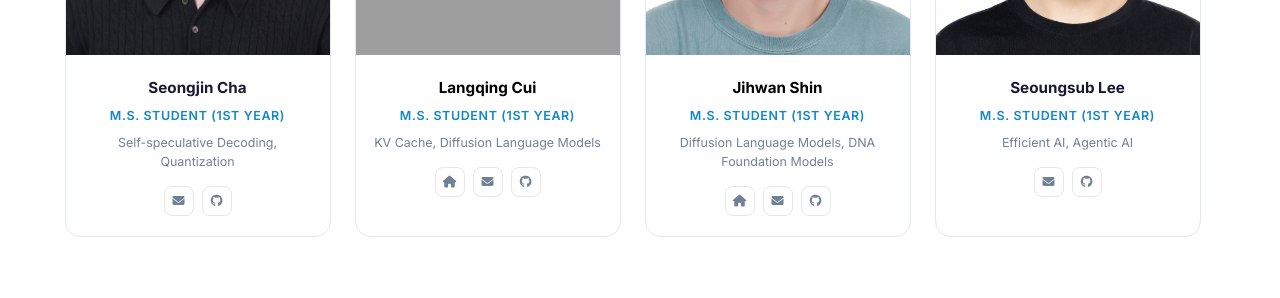
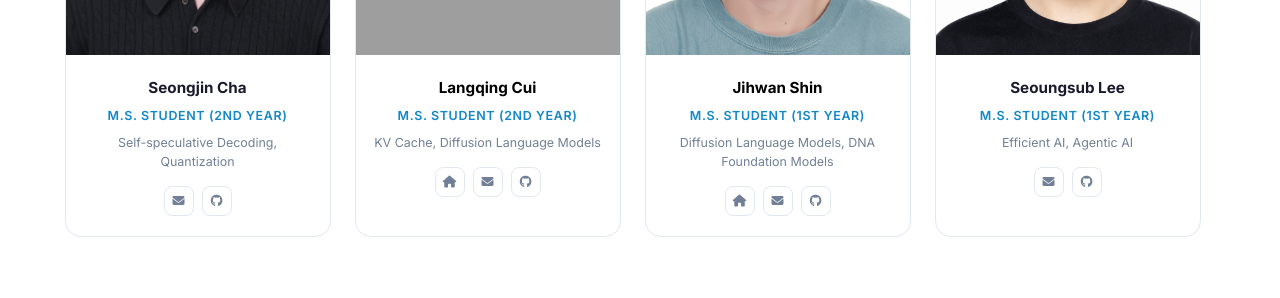
Before and after one commit to kaist-flexml-lab/kaist-flexml-lab.github.io, a Jekyll site: the page built from people.html, in a window 1280 px wide and 900 px high, scrolled down 1114 px. Shown: the part 152-450 px from the top of the window. Built offline with Jekyll 4.4.1, drawn with Linux system fonts in a browser that asks for light colours; grey boxes are pictures that could not be loaded.

Commit message:
Update student roles from 1st to 2nd Year

```diff
--- a/people.html
+++ b/people.html
@@ -81,7 +81,7 @@ permalink: /people
         </div>
         <div class="person-card__info">
           <div class="person-card__name">Seongjin Cha</div>
-          <div class="person-card__role">M.S. Student (1st Year)</div>
+          <div class="person-card__role">M.S. Student (2nd Year)</div>
           <div class="person-card__research">Self-speculative Decoding, Quantization</div>
           <div class="person-card__links">
             <a href="#" class="person-link"><i class="fas fa-envelope"></i></a>
@@ -96,7 +96,7 @@ permalink: /people
         <div class="person-card__info">
           <div class="person-card__name"><a href="https://langq1225.github.io/" style="color: black;">Langqing Cui</a>
           </div>
-          <div class="person-card__role">M.S. Student (1st Year)</div>
+          <div class="person-card__role">M.S. Student (2nd Year)</div>
           <div class="person-card__research">KV Cache, Diffusion Language Models</div>
           <div class="person-card__links">
             <a href="https://langq1225.github.io/" class="person-link"><i class="fas fa-house"></i></a>
```
